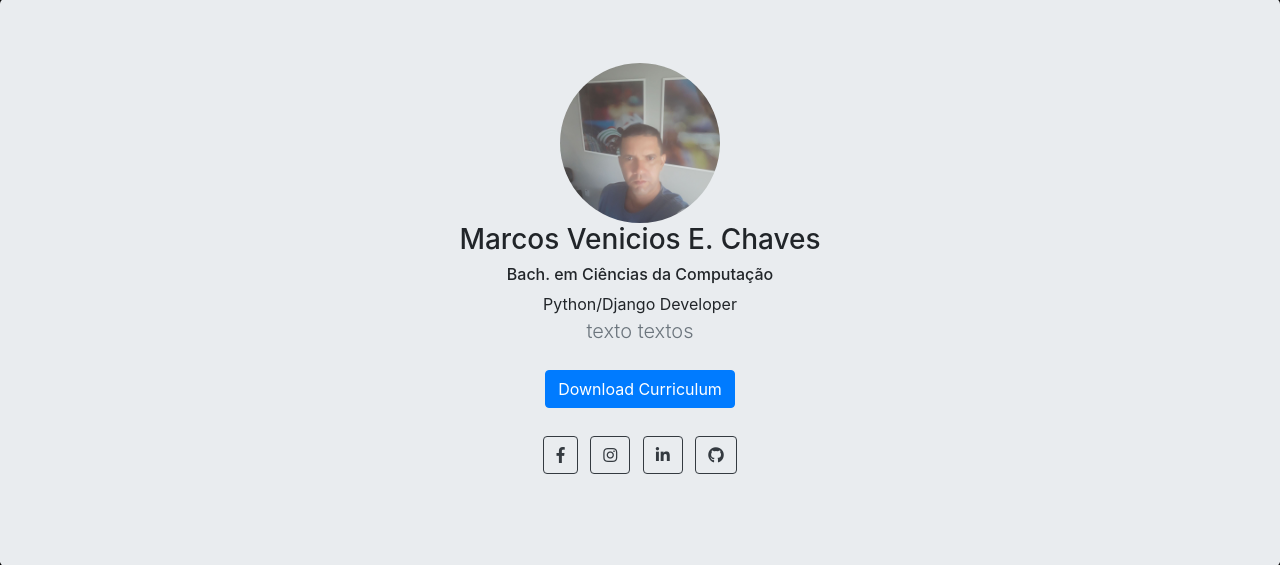
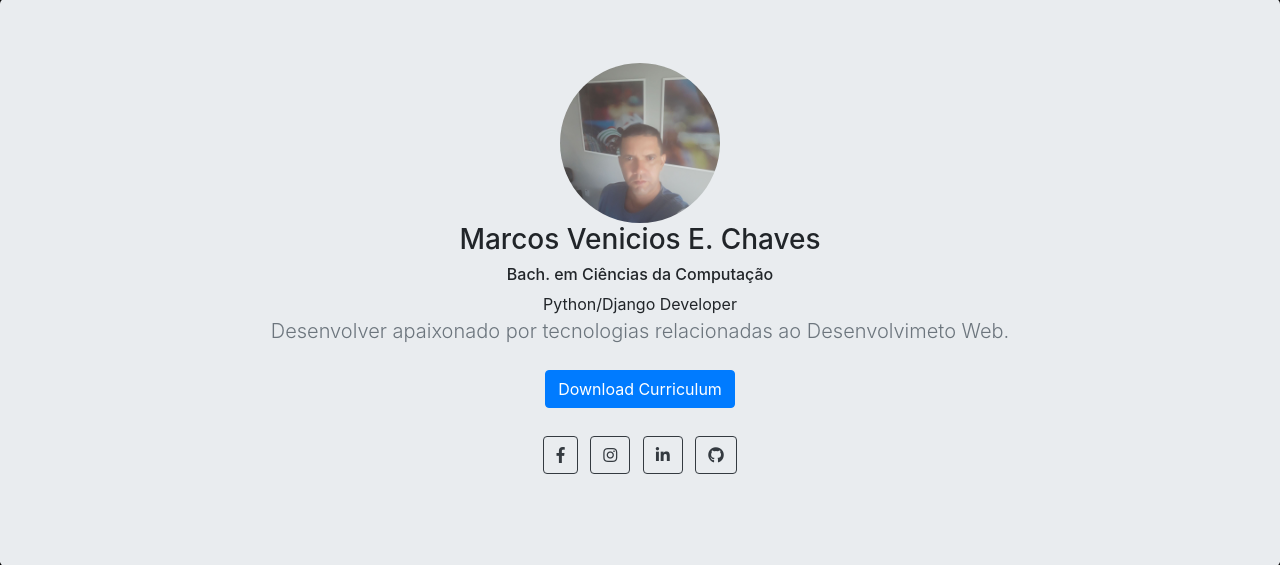
Before and after one commit to markusvynycyus/portfolio, a Django app: page / in a window 1280 px wide. Shown: the part 57-622 px from the top of the page. Run offline with Django 3.2, Linux system fonts and the light colour scheme; some libraries are stand-ins or nearby versions.

```diff
--- a/portfolio/templates/portfolio/home.html
+++ b/portfolio/templates/portfolio/home.html
@@ -8,7 +8,7 @@
           <h3 class="jumbotron-heading">Marcos Venicios E. Chaves</h3>
             <h6 class="jumbotron-heading">Bach. em Ciências da Computação</h6>
             <h7 class="jumbotron-heading">Python/Django Developer</h7>
-          <p class="lead text-muted"> texto textos</p>
+          <p class="lead text-muted"> Desenvolver apaixonado por tecnologias relacionadas ao Desenvolvimeto Web. </p>
           <p>
             <a href="#" class="btn btn-primary my-2">Download Curriculum</a>
           </p>
```
